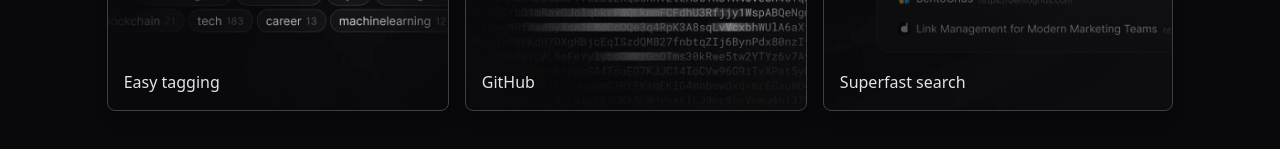
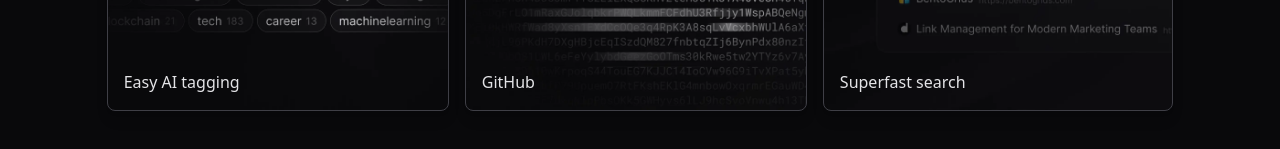
Before and after one commit to lebe24/bookmify, a React (Vite) app: page / in a window 1280 px wide. Shown: the part 2747-2896 px from the top of the page. Built offline with nearby package versions, Linux system fonts and the light colour scheme; no server answers; some icons are missing; what tailwindcss-animated would draw is missing.

Commit message:
Update Features.tsx

```diff
--- a/src/components/Features.tsx
+++ b/src/components/Features.tsx
@@ -20,11 +20,11 @@
           </CardSpotlight>
           <div className="flex flex-col gap-4 sm:flex-row">
             <CardSpotlight className="w-full aspect-square animate-fade-up animate-delay-[1100ms] animate-duration-500" style={{ backgroundImage: `url(${bg03})`}}>
-              <Title>Easy tagging</Title>
+              <Title>Easy AI tagging</Title>
             </CardSpotlight>
             <CardSpotlight className="w-full aspect-square animate-fade-up animate-delay-[1300ms] animate-duration-500" style={{ backgroundImage: `url(${bg04})`}}>
               <Title>
-                <a href="https://github.com/br4adam/bookmarks" target="_blank" className="flex gap-1">GitHub <ArrowTr width={16} /></a>
+                <a href="https://github.com/" target="_blank" className="flex gap-1">GitHub <ArrowTr width={16} /></a>
               </Title>
             </CardSpotlight>
           </div>
```
